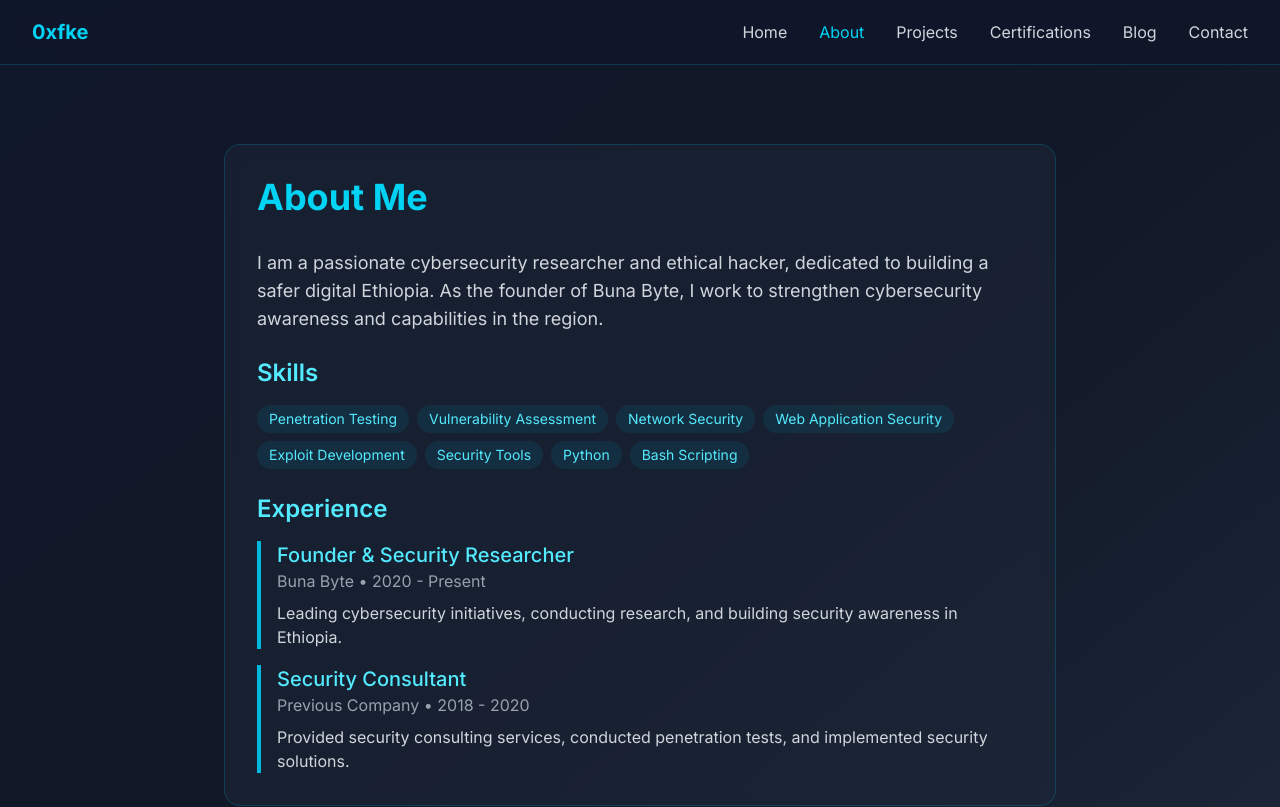
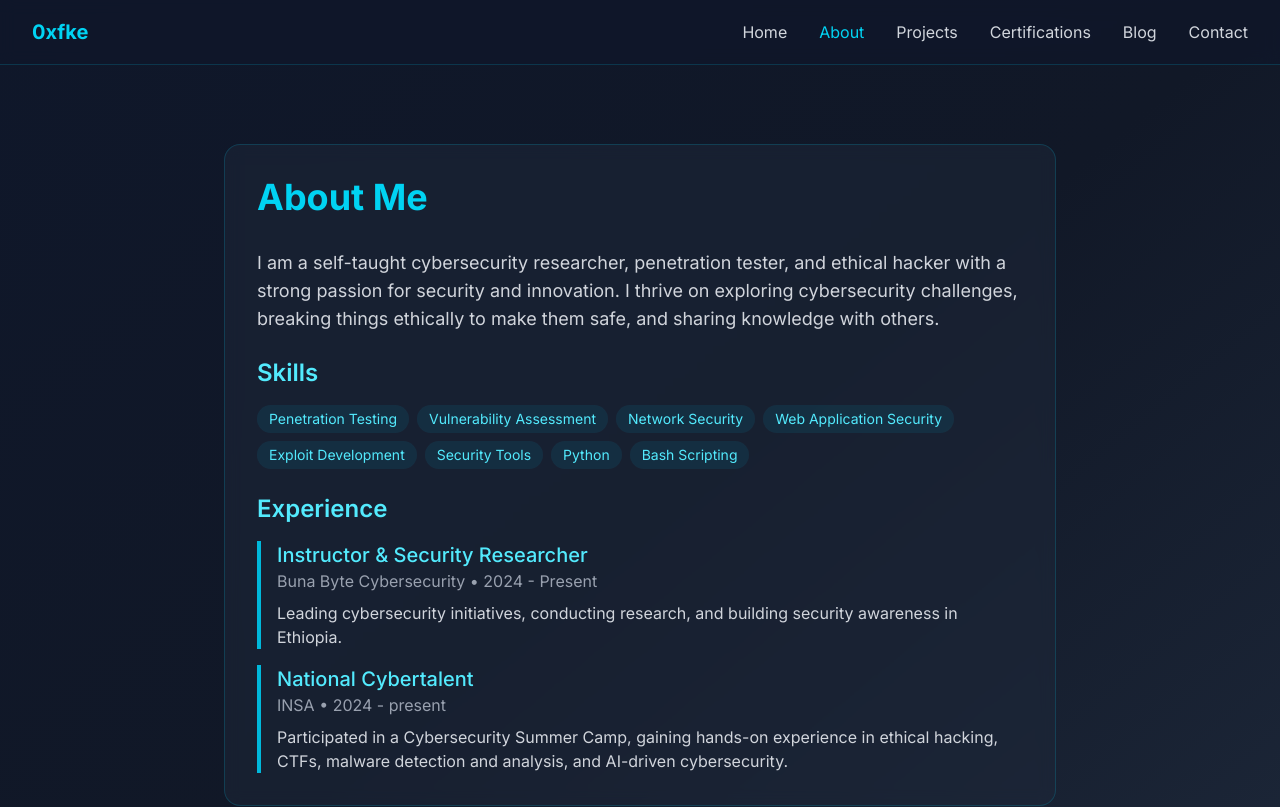
Before and after one commit to 0xfke/befikadu-tesfaye, a Next.js app: page /about in a window 1280 px wide. Shown: the top 807 px of the page. Built offline with nearby package versions, Linux system fonts and the light colour scheme.

Commit message:
mid commit

```diff
--- a/app/about/page.tsx
+++ b/app/about/page.tsx
@@ -15,8 +15,8 @@ export default function About() {
 
           <div className="space-y-6">
             <p className="text-gray-300 text-lg">
-              I am a passionate cybersecurity researcher and ethical hacker, dedicated to building a safer digital Ethiopia.
-              As the founder of Buna Byte, I work to strengthen cybersecurity awareness and capabilities in the region.
+            I am a self-taught cybersecurity researcher, penetration tester, and ethical hacker with a strong passion for security and innovation.
+            I thrive on exploring cybersecurity challenges, breaking things ethically to make them safe, and sharing knowledge with others.
             </p>
 
             <div>
@@ -46,17 +46,17 @@ export default function About() {
               <h2 className="text-2xl font-semibold text-cyan-300 mb-4">Experience</h2>
               <div className="space-y-4">
                 <div className="border-l-4 border-cyan-500 pl-4">
-                  <h3 className="text-xl font-medium text-cyan-300">Founder & Security Researcher</h3>
-                  <p className="text-gray-400">Buna Byte • 2020 - Present</p>
+                  <h3 className="text-xl font-medium text-cyan-300">Instructor & Security Researcher</h3>
+                  <p className="text-gray-400">Buna Byte Cybersecurity • 2024 - Present</p>
                   <p className="text-gray-300 mt-2">
                     Leading cybersecurity initiatives, conducting research, and building security awareness in Ethiopia.
                   </p>
                 </div>
                 <div className="border-l-4 border-cyan-500 pl-4">
-                  <h3 className="text-xl font-medium text-cyan-300">Security Consultant</h3>
-                  <p className="text-gray-400">Previous Company • 2018 - 2020</p>
+                  <h3 className="text-xl font-medium text-cyan-300">National Cybertalent</h3>
+                  <p className="text-gray-400">INSA • 2024 - present</p>
                   <p className="text-gray-300 mt-2">
-                    Provided security consulting services, conducted penetration tests, and implemented security solutions.
+                  Participated in a Cybersecurity Summer Camp, gaining hands-on experience in ethical hacking, CTFs, malware detection and analysis, and AI-driven cybersecurity.
                   </p>
                 </div>
               </div>
```
